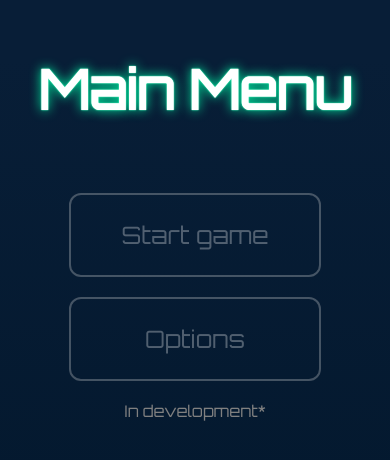
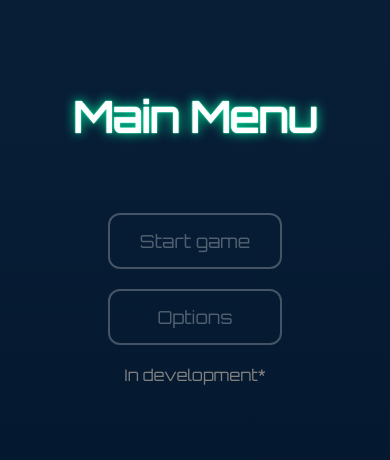
Before and after one commit to DuudeXXI/tic_tac_toe, a React (Create React App) app: page /tic_tac_toe/menu in a window 390 px wide. Shown: the part 194-654 px from the top of the page. Built offline with nearby package versions, Linux system fonts and the light colour scheme.

Commit message:
fixed: menu align, scoreboard, added reset btn

```diff
--- a/src/Components/Game.jsx
+++ b/src/Components/Game.jsx
@@ -4,13 +4,13 @@ import { useState, useEffect } from "react";
 import Square from "./Square";
 import { Patterns } from "../Patterns";
 // FONTAWESOME
-import { library } from '@fortawesome/fontawesome-svg-core'
-import { FontAwesomeIcon } from '@fortawesome/react-fontawesome';
-import { faHouse, faArrowsRotate } from '@fortawesome/free-solid-svg-icons';
+import { library } from "@fortawesome/fontawesome-svg-core";
+import { FontAwesomeIcon } from "@fortawesome/react-fontawesome";
+import { faHouse, faArrowsRotate } from "@fortawesome/free-solid-svg-icons";
 // ROUTER
 import { Link } from "react-router-dom";
 
-library.add(faHouse, faArrowsRotate)
+library.add(faHouse, faArrowsRotate);
 
 const Game = () => {
   const [board, setBoard] = useState(["", "", "", "", "", "", "", "", ""]);
@@ -39,10 +39,10 @@ const Game = () => {
       localStorage.setItem("Player O", 0);
     }
     if (!xxx && !ooo) {
-      setXxx(JSON.parse(localStorage.getItem("Player X")));
-      setOoo(JSON.parse(localStorage.getItem("Player O")));
+      setXxx(localStorage.getItem("Player X"));
+      setOoo(localStorage.getItem("Player O"));
     }
-  }, [result]);
+  }, [result,xxx,ooo]);
 
   //GAME LOGIC
   useEffect(() => {
@@ -131,6 +131,16 @@ const Game = () => {
     setBoard(["", "", "", "", "", "", "", "", ""]);
     setPlayer("X");
   };
+  const resetGame = () => {
+    setBoard(["", "", "", "", "", "", "", "", ""]);
+    setPlayer("X");
+    setXxx(0);
+    setOoo(0);
+    localStorage.setItem("Player X", 0);
+    localStorage.setItem("Player O", 0);
+
+
+  };
   //GAME LOGIC END
 
   // MOVEMENT
@@ -154,15 +164,13 @@ const Game = () => {
       }
       if (event.key === "Escape") {
         event.preventDefault();
-
-        // 👇️ your logic here
-        myFunction();
+        resetGame()
       }
     };
 
     document.addEventListener("keydown", keyDownHandler);
 
-    // 👇️ clean up event listener
+    // clean up event listener
     return () => {
       document.removeEventListener("keydown", keyDownHandler);
     };
@@ -175,9 +183,11 @@ const Game = () => {
       <div className="points">
         <span>TIC TAC TOE</span>
         <hr />
-        <h1>
-          {ooo} | {xxx}
-        </h1>
+        <div className="score-Board">
+          <h1>{ooo}</h1>
+          <h1>|</h1>
+          <h1>{xxx}</h1>
+        </div>
       </div>
       <div className="board">
         <div className="row">
@@ -246,12 +256,16 @@ const Game = () => {
         </div>
       </div>
       <div className="points">
-            <h2>Current move: {player}</h2>
-            <hr />
+        <h2>Current move: {player}</h2>
+        <hr />
       </div>
       <div className="game-menu">
-      <Link to="/tic_tac_toe/menu"><FontAwesomeIcon icon="fa-solid fa-house" className='icon'/></Link>
-      <i><FontAwesomeIcon icon="fa-solid fa-arrows-rotate" className='icon'/></i>
+        <Link to="/tic_tac_toe/menu">
+          <FontAwesomeIcon icon="fa-solid fa-house" className="icon" />
+        </Link>
+        <i onClick={resetGame}>
+          <FontAwesomeIcon icon="fa-solid fa-arrows-rotate" className="icon" />
+        </i>
       </div>
     </div>
   );
--- a/src/Components/MainMenu.jsx
+++ b/src/Components/MainMenu.jsx
@@ -1,8 +1,6 @@
 import "../style/MainMenu.scss"
 // FONTAWESOME
-import { library } from '@fortawesome/fontawesome-svg-core'
-import { FontAwesomeIcon } from '@fortawesome/react-fontawesome';
-import { faHouse } from '@fortawesome/free-solid-svg-icons';
+
 // ROUTER
 import { Link } from "react-router-dom";
 
--- a/src/style/Game.scss
+++ b/src/style/Game.scss
@@ -51,6 +51,7 @@
     flex-direction: column;
     align-items: center;
     justify-content: center;
+    margin-bottom: 20px;
     span{
       font-size: 32px;
       color: rgb(255, 255, 255);
@@ -62,12 +63,22 @@
       color: rgb(255, 255, 255);
       box-shadow: 0 0 1px #fff, 0 0 2px #0fa, 0 0 12px #0fa;
     }
+    .score-Board{
+      display: grid;
+      width: 80%;
+      grid-template-columns: repeat(3, 1fr);
+      align-items: center;
+      justify-items: center;
+      margin: 5px;
       h1 {
+        display: block;
+        text-align: center;
+        width: 100%;
         font-size: 60px;
         color: rgb(255, 255, 255);
         text-shadow: 0 0 1px #fff, 0 0 2px #0fa, 0 0 12px #0fa;
-      margin: 5px;
-      margin-bottom: 20px;
+        margin: 0;
+      }
     }
     h2 {
       font-size: 32px;
@@ -151,8 +162,10 @@
       span{
         font-size: 28px;
       }
+      .score-Board{
         h1 {
           font-size: 60px;
+        }
       }
       h2 {
         font-size: 26px;
@@ -174,8 +187,10 @@
       span{
         font-size: 24px;
       }
+      .score-Board{
         h1 {
           font-size: 52px;
+        }
       }
       h2 {
         font-size: 22px;
@@ -192,27 +207,43 @@
       height: 300px;
     }
   }
-  @media (max-width: 320px) {
-    .points {
-      span{
-        font-size: 18px;
-      }
-      h1 {
-        font-size: 42px;
-      }
-      h2 {
-        font-size: 18px;
-      }
-    }
+  @media (max-width: 390px) {
     .square {
-      height: 70px;
+      height: 65px;
       span {
         font-size: 42px;
       }
     }
     .board {
-      width: 210px;
-      height: 210px;
+      width: 195px;
+      height: 195px;
+    }
+    .game-menu{
+      a, i{
+          cursor: pointer;
+          display: block;
+          padding: 10px;
+          border-radius: 15px;
+          border: 2px solid rgb(215, 215, 215, 0.3);
+          transition: all 0.2s ease-in-out;
+          .icon{
+            display: block;
+            width: 40px;
+            height: 20px;
+          }
+        }
+    }
+  }
+  @media (max-width: 320px) {
+    .square {
+      height: 65px;
+      span {
+        font-size: 42px;
+      }
+    }
+    .board {
+      width: 195px;
+      height: 195px;
     }
     .game-menu{
       a, i{
--- a/src/style/MainMenu.scss
+++ b/src/style/MainMenu.scss
@@ -23,7 +23,8 @@
       color: rgb(255, 255, 255, 0.3);
       cursor: pointer;
       display: block;
-      padding: 25px 50px;
+      padding: 20px 40px;
+      font-size: 20px;
       border-radius: 12px;
       border: 2px solid rgb(215, 215, 215, 0.3);
       transition: all 0.2s ease-in-out;
@@ -54,6 +55,40 @@
 
 @media (max-width: 768px){}
 
-@media (max-width: 576px) {}
+@media (max-width: 576px) {
+  .PageMain {
+    width: 100vw;
+    height: 100vh;
+    display: flex;
+    align-items: center;
+    justify-content:center;
+    flex-direction: column;
+    text-align: center;
+    h1 {
+      font-size: 42px;
+      color: #fff;
+      text-shadow: 0 0 1px #fff, 0 0 2px #0fa, 0 0 12px #0fa;
+      margin: 20px;
+    }
+  .main-menu {
+    a {
+      text-decoration: none;
+      color: rgb(255, 255, 255, 0.3);
+      cursor: pointer;
+      font-size: 18px;
+      display: block;
+      padding: 15px 30px;
+      border-radius: 12px;
+      border: 2px solid rgb(215, 215, 215, 0.3);
+      transition: all 0.2s ease-in-out;
+      .icon {
+        display: block;
+        width: 50px;
+        height: 25px;
+      }
+    }
+  }
+}
+}
 
 @media (max-width: 320px) {}
```
Also changed, not shown: 1 other file (tests, documents, lock files or other folders). Lines whose indentation alone changed are shown as unchanged.
